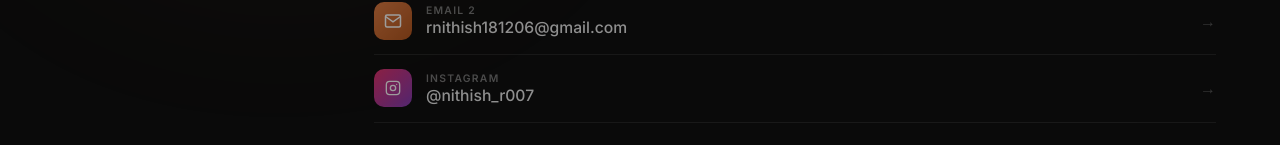
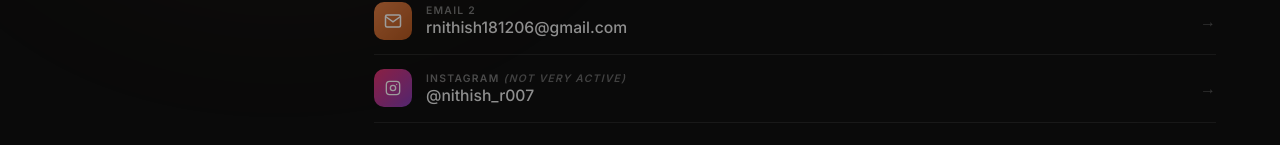
Before and after one commit to rnithish18/cinematic-portfolio-hero, a Next.js app: page / in a window 1280 px wide. Shown: the part 5616-5761 px from the top of the page. Built offline with nearby package versions, Linux system fonts and the light colour scheme.

Commit message:
Fix TypeScript type error in Contact channels array

```diff
--- a/components/Contact.tsx
+++ b/components/Contact.tsx
@@ -37,7 +37,15 @@ const icons = {
   ),
 };
 
-const channels = [
+type Channel = {
+  label: string;
+  value: string;
+  href: string | null;
+  icon: string;
+  note?: string;
+};
+
+const channels: Channel[] = [
   { label: "WhatsApp", value: "+91 7845074566", href: "https://wa.me/917845074566", icon: "whatsapp" },
   { label: "Telegram", value: "+91 7845074566", href: "https://t.me/+917845074566", icon: "telegram" },
   { label: "Email", value: "rnithish18122006@gmail.com", href: "mailto:rnithish18122006@gmail.com", icon: "email" },
@@ -45,9 +53,9 @@ const channels = [
   { label: "Location", value: "Namakkal, Tamil Nadu, India", href: null, icon: "location" },
 ];
 
-const minorChannels = [
+const minorChannels: Channel[] = [
   { label: "Email 2", value: "rnithish181206@gmail.com", href: "mailto:rnithish181206@gmail.com", icon: "email" },
-  { label: "Instagram", value: "@nithish_r007", href: "https://www.instagram.com/nithish_r007/", icon: "instagram",},
+  { label: "Instagram", value: "@nithish_r007", href: "https://www.instagram.com/nithish_r007/", icon: "instagram", note: "not very active" },
 ];
 
 export default function Contact() {
```
